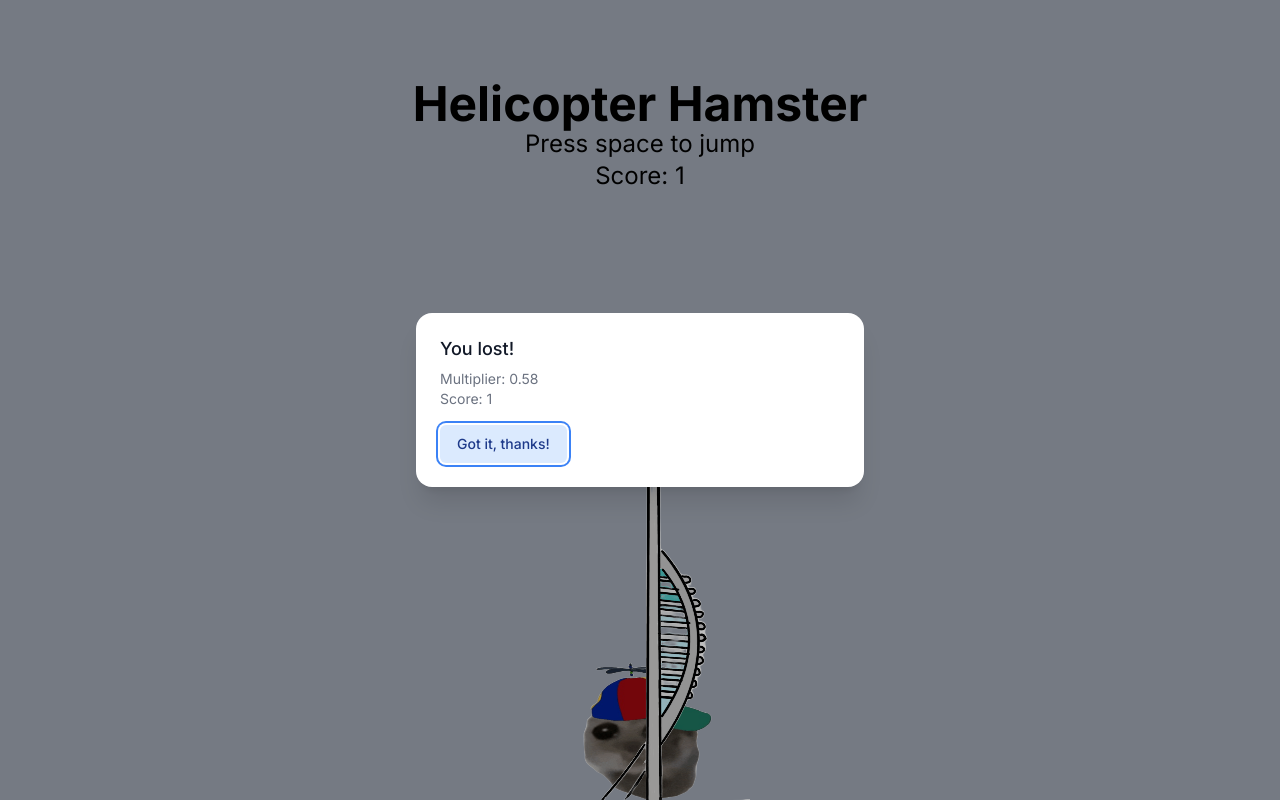
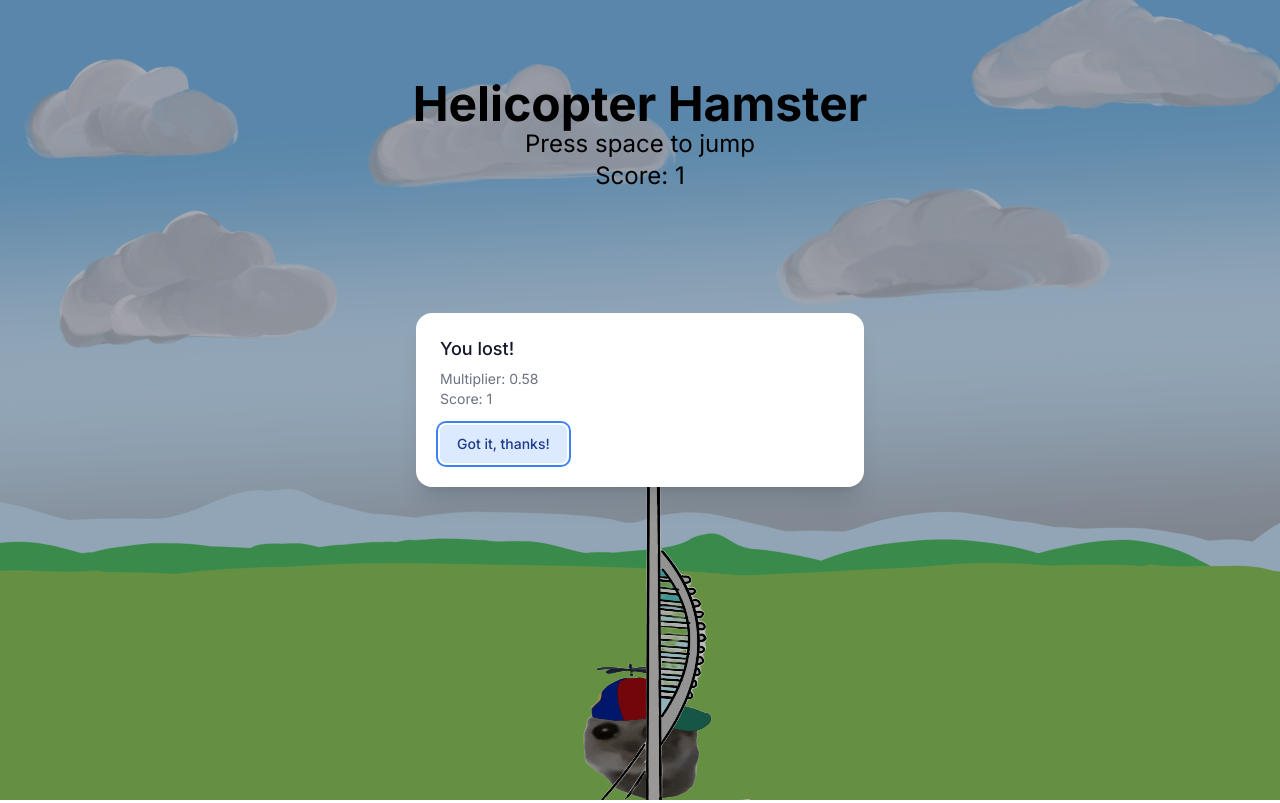
Before and after one commit to charliehb1/hack-pompey, a Next.js app: page / in a window 1280 px wide. Built offline with nearby package versions, Linux system fonts and the light colour scheme.

Commit message:
fix: background

```diff
--- a/src/app/page.tsx
+++ b/src/app/page.tsx
@@ -144,9 +144,10 @@ export default function HomePage() {
 
   return (
     <>
-    <div className="w-screen h-screen bg-gray-400 flex py-20 relative z-20">
+    <div className="w-screen h-screen bg-gray-400 flex relative z-20">
+      <img className="w-full h-full absolute" src="/background.png" alt="Background" />
       <div className="w-full justify-center z-30 absolute">
-        <div className="flex justify-center w-full">
+        <div className="flex justify-center w-full pt-20">
           <h1 className="text-5xl font-bold">Helicopter Hamster</h1>
         </div>
         <div className="flex justify-center w-full">
```
Also changed, not shown: public/background.png (added).
